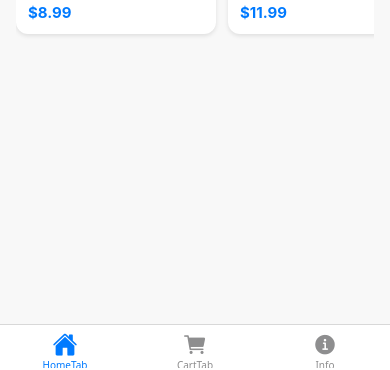
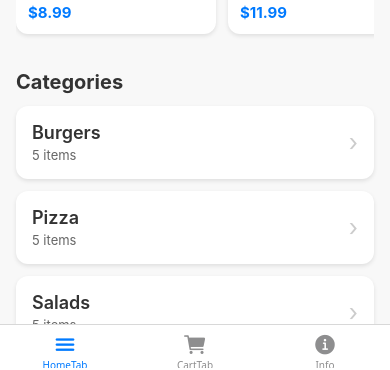
Before and after one commit to ivailopapazov/softuni-react-native-restaurant-app-sept-2026, a React Native app: screen /Home in a window 390 px wide. Shown: the part 471-841 px from the top of the page. Built offline with nearby package versions, Linux system fonts and the light colour scheme.

Commit message:
Add categories on home screen

```diff
--- /dev/null
+++ b/src/components/CategoryCard.jsx
@@ -0,0 +1,50 @@
+import { View, Text, StyleSheet } from "react-native";
+
+export default function CategoryCard({
+    title,
+ }) {
+    return (
+        <View style={styles.container}>
+            <View style={styles.content}>
+                <Text style={styles.title}>{title}</Text>
+                <Text style={styles.itemCount}>5 items</Text>
+            </View>
+            <Text style={styles.arrow}>›</Text>
+        </View>
+    );
+}
+
+const styles = StyleSheet.create({
+  container: {
+    backgroundColor: '#fff',
+    borderRadius: 12,
+    padding: 16,
+    flexDirection: 'row',
+    alignItems: 'center',
+    justifyContent: 'space-between',
+    shadowColor: '#000',
+    shadowOffset: { width: 0, height: 2 },
+    shadowOpacity: 0.1,
+    shadowRadius: 4,
+    elevation: 3,
+    marginBottom: 12,
+  },
+  content: {
+    flex: 1,
+  },
+  title: {
+    fontSize: 18,
+    fontWeight: '600',
+    color: '#333',
+  },
+  itemCount: {
+    fontSize: 13,
+    color: '#666',
+    marginTop: 4,
+  },
+  arrow: {
+    fontSize: 24,
+    color: '#ccc',
+    marginLeft: 8,
+  },
+});
--- a/src/data/data.js
+++ b/src/data/data.js
@@ -188,6 +188,15 @@ export const menuItems = [
   },
 ];
 
+export const categories = [
+  { id: 'cat-1', title: 'Burgers' },
+  { id: 'cat-2', title: 'Pizza' },
+  { id: 'cat-3', title: 'Salads' },
+  { id: 'cat-4', title: 'Drinks' },
+  { id: 'cat-5', title: 'Desserts' },
+  { id: 'cat-6', title: 'Sides' },
+];
+
 export const featuredItems = menuItems.filter((item) =>
   ['item-1', 'item-5', 'item-9', 'item-16', 'item-19'].includes(item.id)
 );
--- a/src/navigation/RootNavigator.jsx
+++ b/src/navigation/RootNavigator.jsx
@@ -16,7 +16,7 @@ export default function RootNavigator() {
                 component={HomeNavigator}
                 options={{
                     headerShown: false,
-                    tabBarIcon: ({ color, size }) => <Ionicons name="home" color={color} size={size} />,
+                    tabBarIcon: ({ color, size }) => <Ionicons name="menu" color={color} size={size} />,
                 }}
             />
 
--- a/src/screens/HomeScreen.jsx
+++ b/src/screens/HomeScreen.jsx
@@ -1,10 +1,11 @@
-import { View, Text, StyleSheet, FlatList, Image } from "react-native";
+import { View, Text, StyleSheet, FlatList, ScrollView } from "react-native";
+import CategoryCard from "../components/CategoryCard";
 import FeaturedCard from "../components/FeaturedCard";
-import { featuredItems } from "../data/data";
+import { categories, featuredItems } from "../data/data";
 
 export default function HomeScreen() {
     return (
-        <View style={styles.container}>
+        <ScrollView style={styles.container}>
             <View style={styles.header}>
                 <Text style={styles.restaurantName}>Tasty Bites</Text>
                 <View style={styles.headerInfo}>
@@ -25,7 +26,14 @@ export default function HomeScreen() {
                     contentContainerStyle={styles.featuredList}
                 />
             </View>
-        </View>
+
+            <View style={styles.section}>
+                <Text style={styles.sectionTitle}>Categories</Text>
+                {categories.map((category) => (
+                    <CategoryCard key={category.id} title={category.title} />
+                ))}
+            </View>
+        </ScrollView>
     );
 }
 const styles = StyleSheet.create({
```
